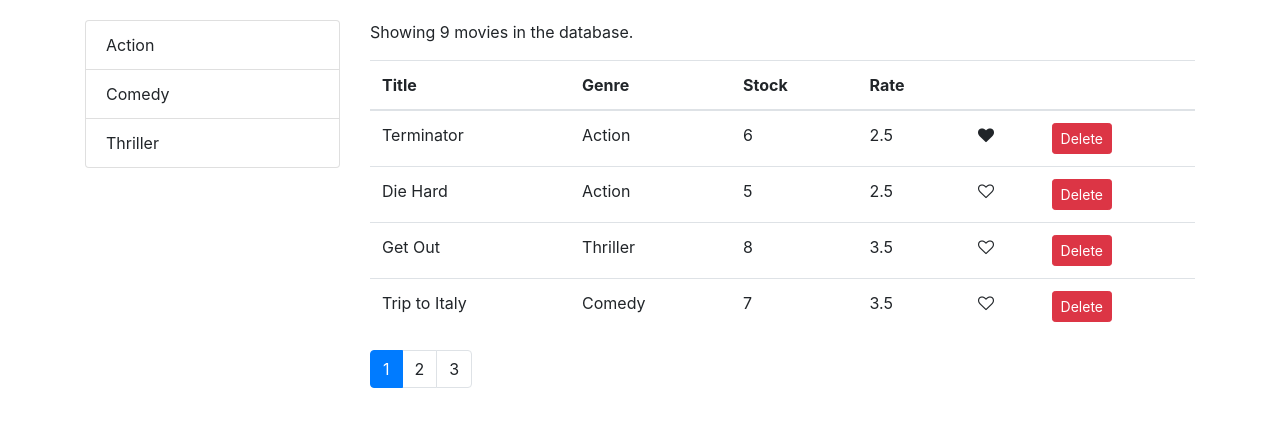
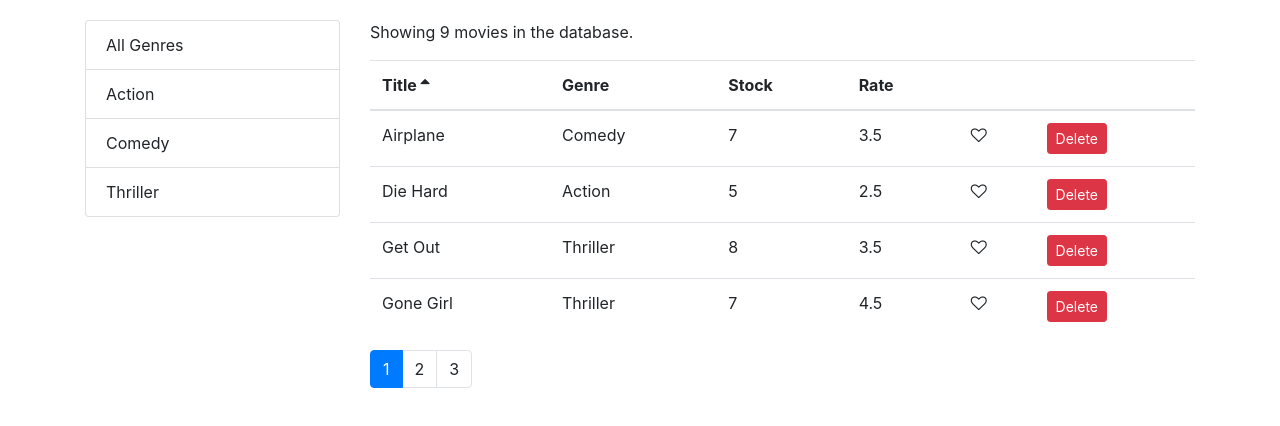
Before and after one commit to mirul22/vidly, a React (Create React App) app: page / in a window 1280 px wide. Shown: the top 426 px of the page. Built offline with nearby package versions, Linux system fonts and the light colour scheme.

Commit message:
desctruc, cleaning, pagination, sorting,listing code

```diff
--- a/src/components/common/listGroup.jsx
+++ b/src/components/common/listGroup.jsx
@@ -1,14 +1,12 @@
 import React from "react";
 
-const ListGroup = props => {
-  const {
-    items,
-    textProperty,
-    valueProperty,
-    onItemSelect,
-    selectedItem
-  } = props;
-
+const ListGroup = ({
+  items,
+  textProperty,
+  valueProperty,
+  onItemSelect,
+  selectedItem
+}) => {
   return (
     <ul className="list-group">
       {items.map(item => (
--- a/src/components/common/pagination.jsx
+++ b/src/components/common/pagination.jsx
@@ -2,9 +2,7 @@
 import PropTypes from "prop-types";
 import _ from "lodash";
 
-const Pagination = props => {
-  const { itemsCount, pageSize, onPageChange, currentPage } = props;
-
+const Pagination = ({ itemsCount, pageSize, onPageChange, currentPage }) => {
   const pagesCount = Math.ceil(itemsCount / pageSize);
 
   if (pagesCount === 1) return null;
--- /dev/null
+++ b/src/components/common/table.jsx
@@ -0,0 +1,14 @@
+import React from "react";
+import TableHeader from "./tableHeader";
+import TableBody from "./tableBody";
+
+const Table = ({ columns, sortColumn, onSort, data }) => {
+  return (
+    <table className="table">
+      <TableHeader columns={columns} sortColumn={sortColumn} onSort={onSort} />
+      <TableBody data={data} columns={columns} />
+    </table>
+  );
+};
+
+export default Table;
--- /dev/null
+++ b/src/components/common/tableBody.jsx
@@ -0,0 +1,33 @@
+import React, { Component } from "react";
+import _ from "lodash";
+
+class TableBody extends Component {
+  renderCell = (item, column) => {
+    if (column.content) return column.content(item);
+    return _.get(item, column.path);
+  };
+
+  createKey = (item, column) => {
+    return item._id + (column.path || column.key);
+  };
+
+  render() {
+    const { data, columns } = this.props;
+
+    return (
+      <tbody>
+        {data.map(item => (
+          <tr key={item._id}>
+            {columns.map(column => (
+              <td key={this.createKey(item, column)}>
+                {this.renderCell(item, column)}
+              </td>
+            ))}
+          </tr>
+        ))}
+      </tbody>
+    );
+  }
+}
+
+export default TableBody;
--- /dev/null
+++ b/src/components/common/tableHeader.jsx
@@ -0,0 +1,43 @@
+import React, { Component } from "react";
+
+class TableHeader extends Component {
+  raiseSort = path => {
+    const sortColumn = { ...this.props.sortColumn };
+    if (sortColumn.path === path)
+      sortColumn.order = sortColumn.order === "asc" ? "desc" : "asc";
+    else {
+      sortColumn.path = path;
+      sortColumn.order = "asc";
+    }
+
+    this.props.onSort(sortColumn);
+  };
+
+  renderSortIcon = column => {
+    const { sortColumn } = this.props;
+
+    if (column.path !== sortColumn.path) return null;
+    if (sortColumn.order === "asc") return <i className="fa fa-sort-asc" />;
+    return <i className="fa fa-sort-desc" />;
+  };
+
+  render() {
+    return (
+      <thead>
+        <tr>
+          {this.props.columns.map(column => (
+            <th
+              className="clickable"
+              key={column.path || column.key}
+              onClick={() => this.raiseSort(column.path)}
+            >
+              {column.label} {this.renderSortIcon(column)}
+            </th>
+          ))}
+        </tr>
+      </thead>
+    );
+  }
+}
+
+export default TableHeader;
--- a/src/components/movies.jsx
+++ b/src/components/movies.jsx
@@ -1,21 +1,25 @@
 import React, { Component } from "react";
-import Like from "./common/like";
 import Pagination from "./common/pagination";
 import ListGroup from "./common/listGroup";
 import { getMovies } from "../services/fakeMovieService";
 import { getGenres } from "../services/fakeGenreService";
 import { paginate } from "../utils/paginate";
+import MoviesTable from "./moviesTable";
+import _ from "lodash";
 
 class Movies extends Component {
   state = {
     movies: [],
     genres: [],
     currentPage: 1,
-    pageSize: 4
+    pageSize: 4,
+    sortColumn: { path: "title", order: "asc" }
   };
 
   componentDidMount() {
-    this.setState({ movies: getMovies(), genres: getGenres() });
+    const genres = [{ _id: "", name: "All Genres" }, ...getGenres()];
+
+    this.setState({ movies: getMovies(), genres });
   }
 
   handleLike = movie => {
@@ -36,16 +40,41 @@
   };
 
   handleGenreSelect = genre => {
-    this.setState({ selectedGenre: genre });
+    this.setState({ selectedGenre: genre, currentPage: 1 });
+  };
+
+  handleSort = sortColumn => {
+    this.setState({ sortColumn });
+  };
+
+  getPagedData = () => {
+    const {
+      pageSize,
+      currentPage,
+      sortColumn,
+      selectedGenre,
+      movies: allMovies
+    } = this.state;
+
+    const filtered =
+      selectedGenre && selectedGenre._id
+        ? allMovies.filter(m => m.genre._id === selectedGenre._id)
+        : allMovies;
+
+    const sorted = _.orderBy(filtered, [sortColumn.path], [sortColumn.order]);
+
+    const movies = paginate(sorted, currentPage, pageSize);
+
+    return { totalCount: filtered.length, data: movies };
   };
 
   render() {
     const { length: count } = this.state.movies;
-    const { pageSize, currentPage, movies: allMovies } = this.state;
+    const { pageSize, currentPage, sortColumn } = this.state;
 
     if (count === 0) return <p>There are no movies in the database.</p>;
 
-    const movies = paginate(allMovies, currentPage, pageSize);
+    const { totalCount, data: movies } = this.getPagedData();
 
     return (
       <div className="row">
@@ -57,45 +86,16 @@
           />
         </div>
         <div className="col">
-          <p>Showing {count} movies in the database.</p>
-          <table className="table">
-            <thead>
-              <tr>
-                <th>Title</th>
-                <th>Genre</th>
-                <th>Stock</th>
-                <th>Rate</th>
-                <th />
-                <th />
-              </tr>
-            </thead>
-            <tbody>
-              {movies.map(movie => (
-                <tr key={movie._id}>
-                  <td>{movie.title}</td>
-                  <td>{movie.genre.name}</td>
-                  <td>{movie.numberInStock}</td>
-                  <td>{movie.dailyRentalRate}</td>
-                  <td>
-                    <Like
-                      liked={movie.liked}
-                      onClick={() => this.handleLike(movie)}
-                    />
-                  </td>
-                  <td>
-                    <button
-                      onClick={() => this.handleDelete(movie)}
-                      className="btn btn-danger btn-sm"
-                    >
-                      Delete
-                    </button>
-                  </td>
-                </tr>
-              ))}
-            </tbody>
-          </table>
+          <p>Showing {totalCount} movies in the database.</p>
+          <MoviesTable
+            movies={movies}
+            sortColumn={sortColumn}
+            onLike={this.handleLike}
+            onDelete={this.handleDelete}
+            onSort={this.handleSort}
+          />
           <Pagination
-            itemsCount={count}
+            itemsCount={totalCount}
             pageSize={pageSize}
             currentPage={currentPage}
             onPageChange={this.handlePageChange}
--- /dev/null
+++ b/src/components/moviesTable.jsx
@@ -0,0 +1,44 @@
+import React, { Component } from "react";
+import Like from "./common/like";
+import Table from "./common/table";
+
+class MoviesTable extends Component {
+  columns = [
+    { path: "title", label: "Title" },
+    { path: "genre.name", label: "Genre" },
+    { path: "numberInStock", label: "Stock" },
+    { path: "dailyRentalRate", label: "Rate" },
+    {
+      key: "like",
+      content: movie => (
+        <Like liked={movie.liked} onClick={() => this.props.onLike(movie)} />
+      )
+    },
+    {
+      key: "delete",
+      content: movie => (
+        <button
+          onClick={() => this.props.onDelete(movie)}
+          className="btn btn-danger btn-sm"
+        >
+          Delete
+        </button>
+      )
+    }
+  ];
+
+  render() {
+    const { movies, onSort, sortColumn } = this.props;
+
+    return (
+      <Table
+        columns={this.columns}
+        data={movies}
+        sortColumn={sortColumn}
+        onSort={onSort}
+      />
+    );
+  }
+}
+
+export default MoviesTable;
--- a/src/index.css
+++ b/src/index.css
@@ -12,3 +12,7 @@
   font-family: source-code-pro, Menlo, Monaco, Consolas, "Courier New",
     monospace;
 }
+
+.clickable {
+  cursor: pointer;
+}
```
